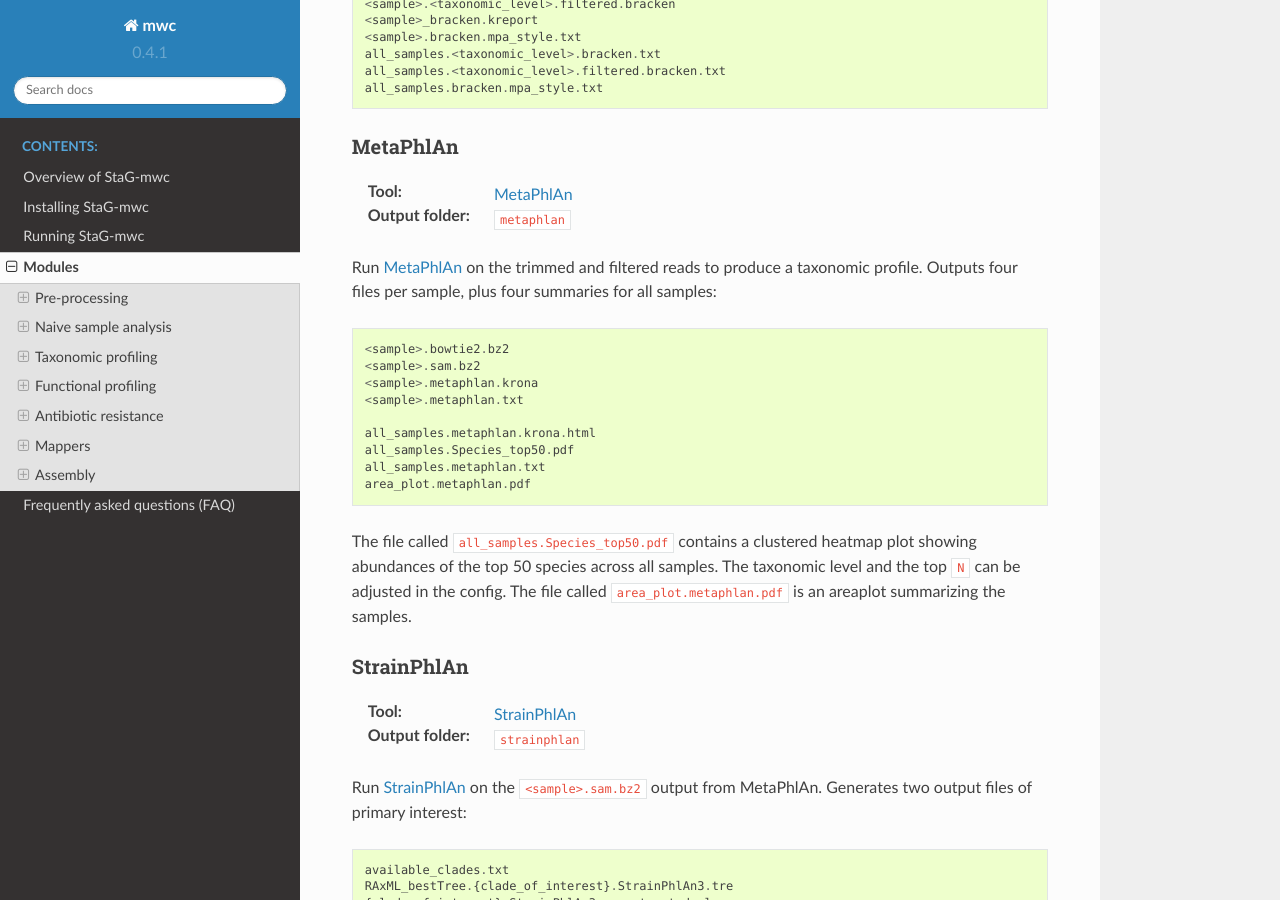
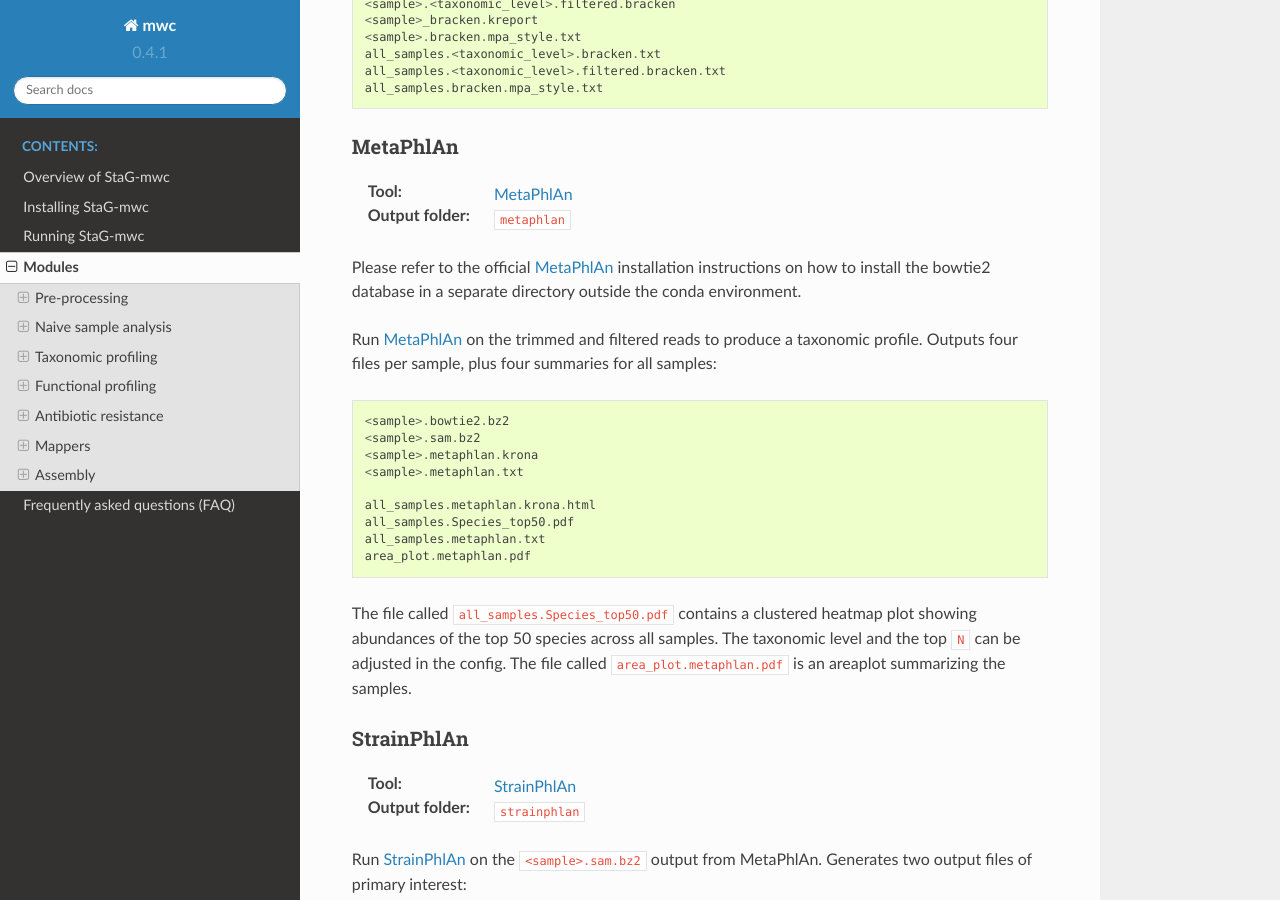
Before and after one commit to ctmrbio/stag-mwc, a Sphinx documentation site: the page built from docs/source/modules.rst, in a window 1280 px wide and 900 px high, scrolled down 3205 px. Built offline with Sphinx 7.4.7 and the Read the Docs theme 2.0.0, drawn with Linux system fonts in a browser that asks for light colours.

Commit message:
Add note in docs about manually downloading bowtie2 db for metaphlan

```diff
--- a/docs/source/modules.rst
+++ b/docs/source/modules.rst
@@ -173,6 +173,10 @@ MetaPhlAn
 ----------
 :Tool: `MetaPhlAn`_
 :Output folder: ``metaphlan``
+
+Please refer to the official `MetaPhlAn`_ installation instructions on how to
+install the bowtie2 database in a separate directory outside the conda
+environment.
 
 Run `MetaPhlAn`_ on the trimmed and filtered reads to produce a taxonomic profile.
 Outputs four files per sample, plus four summaries for all samples::
```
